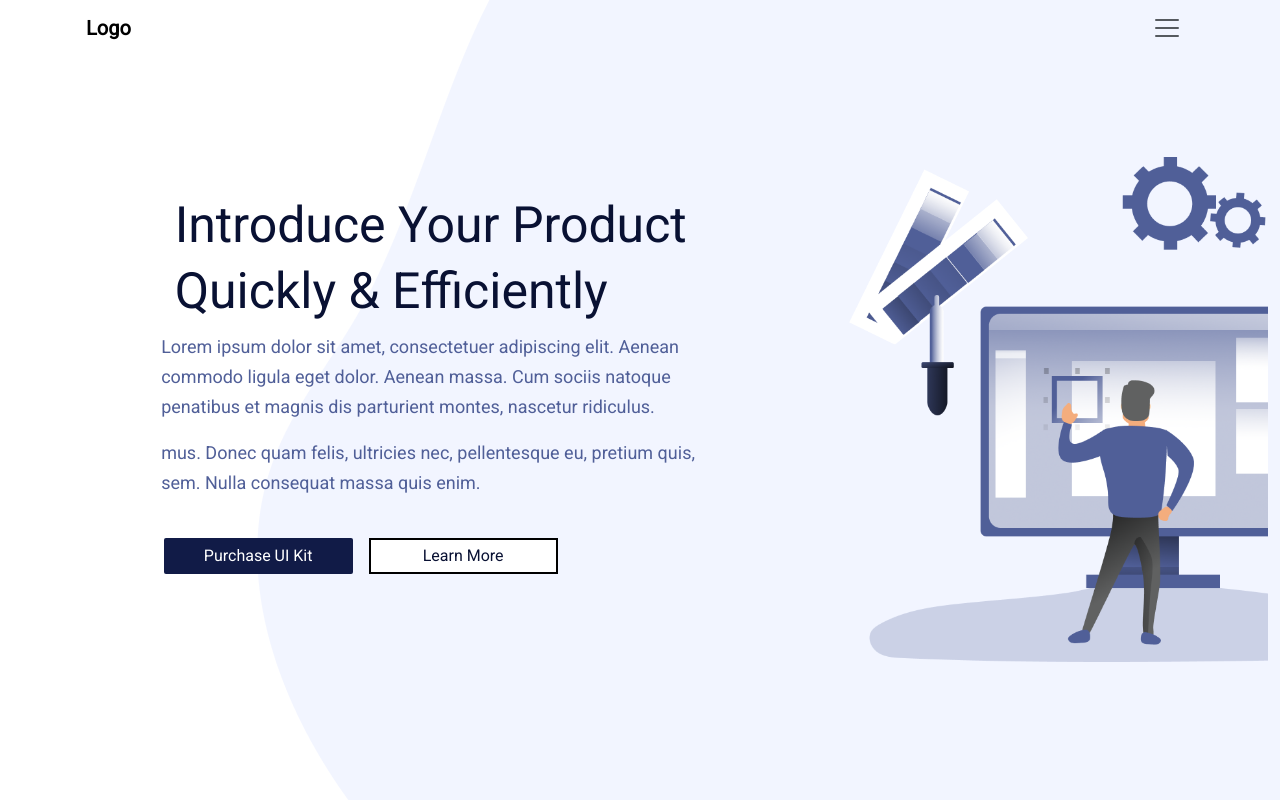
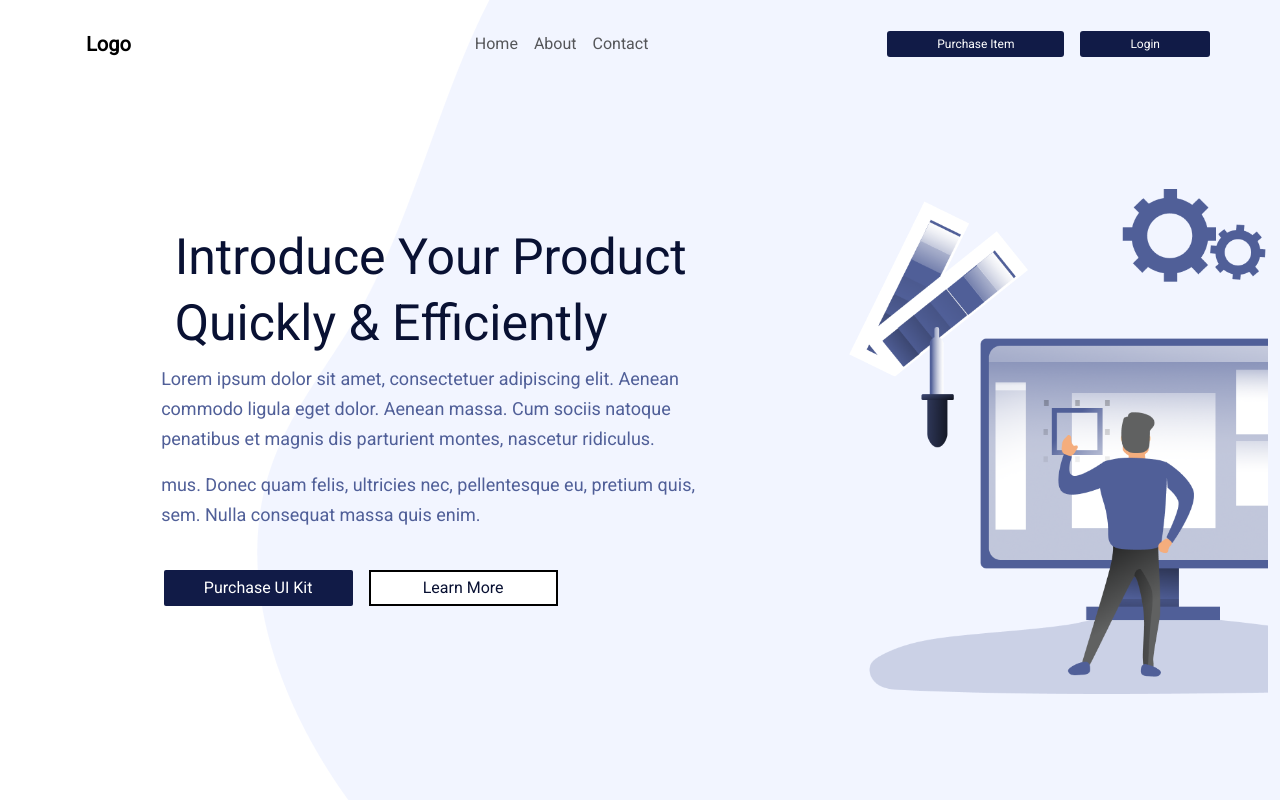
Before and after one commit to Sherry-hassan/tailwind-landing, a React (Create React App) app: page / in a window 1280 px wide. Shown: the top 800 px of the page. Built offline with nearby package versions, Linux system fonts and the light colour scheme.

Commit message:
header section updated

```diff
--- a/src/Components/Landing.jsx
+++ b/src/Components/Landing.jsx
@@ -1,5 +1,5 @@
 import React, { useState } from 'react'
-import { Navbar, Nav, Button, Modal } from "react-bootstrap";
+import { Navbar, Nav, Button, Modal, Form } from "react-bootstrap";
 import "bootstrap/dist/css/bootstrap.min.css";
 import '../Components/style.css'
 import groupImg from '../assets/images/Group.png'
@@ -40,83 +40,100 @@ const cardData = [
 const Landing = () => {
     const [expanded, setExpanded] = useState(false);
     const [showModal, setShowModal] = useState(false);
+    const [modalType, setModalType] = useState("");
 
-    const handleToggle = () => {
-        setExpanded(!expanded);
-    };
+    const handleToggle = () => setExpanded(!expanded);
 
-    const handleShowModal = () => {
+    const handleShowModal = (type) => {
+        setModalType(type);
         setShowModal(true);
     };
-
-    const handleCloseModal = () => {
-        setShowModal(false);
-    }
-
-
+    const handleCloseModal = () => setShowModal(false);
     return (
         <>
+
+            <div>
                 <Navbar
-                expand={false}
-                className="container mx-auto flex justify-between items-center w-full"
+                    expand="md"
+                    className="container flex justify-between items-center py-4"
                     expanded={expanded}
                 >
-                <Navbar.Brand href="#" className="font-bold ml-4">
+
+                    <Navbar.Brand href="#" className="font-bold ml-4 ">
                         Logo
                     </Navbar.Brand>
+
 
                     <Navbar.Toggle
                         aria-controls="basic-navbar-nav"
                         onClick={handleToggle}
-                    className="border-0 mr-4"
+                        className="md:hidden p-2 me-4 border-none"
                     >
                         <span className="navbar-toggler-icon"></span>
                     </Navbar.Toggle>
 
-                <Navbar.Collapse className="navbar-collapse" id="basic-navbar-nav">
-                    <Nav className="flex flex-col md:flex-row md:space-x-4">
-                        <Nav.Link href="#" className="ml-4 hover:text-blue-500">
+
+                    <Navbar.Collapse
+                        id="basic-navbar-nav"
+                        className={`${expanded ? "block" : "hidden"} md:flex space-x-6`}
+                    >
+                        <Nav className="me-auto xl:ms-80 lg:ms-56 md:ms-28 ">
+                            <Nav.Link href="#" className="text-gray-700 hover:text-blue-500">
                                 Home
                             </Nav.Link>
-                        <Nav.Link href="#" className="hover:text-blue-500">
+                            <Nav.Link href="#" className="text-gray-700 hover:text-blue-500">
                                 About
                             </Nav.Link>
-                        <Nav.Link href="#" className="hover:text-blue-500">
+                            <Nav.Link href="#" className="text-gray-700 hover:text-blue-500">
                                 Contact
                             </Nav.Link>
                         </Nav>
-                    <div className="flex flex-wrap justify-start mt-4 md:mt-0">
+
+
+                        <div className="flex ms-0 space-x-4">
                             <button
-                            className=" buy-now      mr-3 hover:bg-blue-600"
-                            onClick={handleShowModal}
+                                onClick={() => handleShowModal("purchase")}
+                                className=" hover:bg-blue-600 buy-now"
                             >
                                 Purchase Item
                             </button>
-                        <button className="buy-now     hover:bg-gray-600">
+                            <button
+                                onClick={() => handleShowModal("login")}
+                                className=" hover:bg-gray-700 buy-now"
+                            >
                                 Login
                             </button>
                         </div>
                     </Navbar.Collapse>
                 </Navbar>
-
-            <Modal
-                show={showModal}
-                onHide={handleCloseModal}
-                centered
-                className="fixed inset-0 z-50 flex items-center justify-center bg-black bg-opacity-50"
-            >
-                <div className="bg-white rounded-lg  w-full max-w-md">
-                    <Modal.Header className="flex justify-between items-center p-4 border-b">
-                        <h5 className="text-lg font-semibold">Purchase Description</h5>
-                        <button
-                            className="text-gray-600 hover:text-gray-900"
-                            onClick={handleCloseModal}
-                        >
-                            ×
-                        </button>
+                <Modal show={showModal} onHide={handleCloseModal} centered>
+                    <Modal.Header closeButton>
+                        <Modal.Title>
+                            {modalType === "login" ? "Login" : "Purchase Item"}
+                        </Modal.Title>
                     </Modal.Header>
-                    <Modal.Body className="p-6">
-                        <h3 className="text-xl font-bold mb-4">Please Enter the Item Details</h3>
+                    <Modal.Body>
+                        {modalType === "login" ? (
+                            <Form>
+                                <Form.Group className="mb-3" controlId="email">
+                                    <Form.Label>Email address</Form.Label>
+                                    <Form.Control
+                                        type="email"
+                                        placeholder="name@example.com"
+                                        autoFocus
+                                        className="px-4 py-2 border border-gray-300 rounded-lg"
+                                    />
+                                </Form.Group>
+                                <Form.Group className="mb-3" controlId="password">
+                                    <Form.Label>Password</Form.Label>
+                                    <Form.Control
+                                        type="password"
+                                        placeholder="Enter your password"
+                                        className="px-4 py-2 border border-gray-300 rounded-lg"
+                                    />
+                                </Form.Group>
+                            </Form>
+                        ) : (
                             <form>
                                 <div className="mb-4">
                                     <label
@@ -161,24 +178,26 @@ const Landing = () => {
                                     />
                                 </div>
                             </form>
+                        )}
                     </Modal.Body>
-                    <Modal.Footer className="flex justify-end space-x-2 p-4 border-t">
-                        <button
-                            className="bg-gray-500 text-white font-semibold py-2 px-4 rounded-md hover:bg-gray-600"
+                    <Modal.Footer>
+                        <Button
+                            variant="secondary"
                             onClick={handleCloseModal}
+                            className="px-4 py-2"
                         >
-                            Cancel
-                        </button>
-                        <button
-                            className="bg-blue-500 text-white font-semibold py-2 px-4 rounded-md hover:bg-blue-600"
+                            Close
+                        </Button>
+                        <Button
+                            variant={modalType === "login" ? "primary" : "success"}
                             onClick={handleCloseModal}
+                            className="px-4 py-2 bg-blue-500 text-white rounded-lg hover:bg-blue-600"
                         >
-                            Confirm Purchase
-                        </button>
+                            {modalType === "login" ? "Login" : "Confirm Purchase"}
+                        </Button>
                     </Modal.Footer>
+                </Modal>
             </div>
-            </Modal>
-
 
             <div className="container-fluid main-section">
                 <div className="flex justify-center items-center">
--- a/src/Components/style.css
+++ b/src/Components/style.css
@@ -8,24 +8,6 @@ body {
   padding: 0;
   margin: 0;
   font-family: "Roboto", sans-serif;
-  /* overflow-x: hidden; */
-}
-.navbar {
-  display: flex;
-  justify-content: space-between;
-  align-items: center;
-}
-.navbar ul {
-  list-style: none;
-  display: flex;
-  gap: 20px;
-}
-.navbar ul li a {
-  text-decoration: none;
-  color: #505f98;
-  font-size: 14px;
-  line-height: 24px;
-  font-weight: 400;
 }
 .buy-now {
   border: none;
```
Lines whose indentation alone changed are shown as unchanged.
